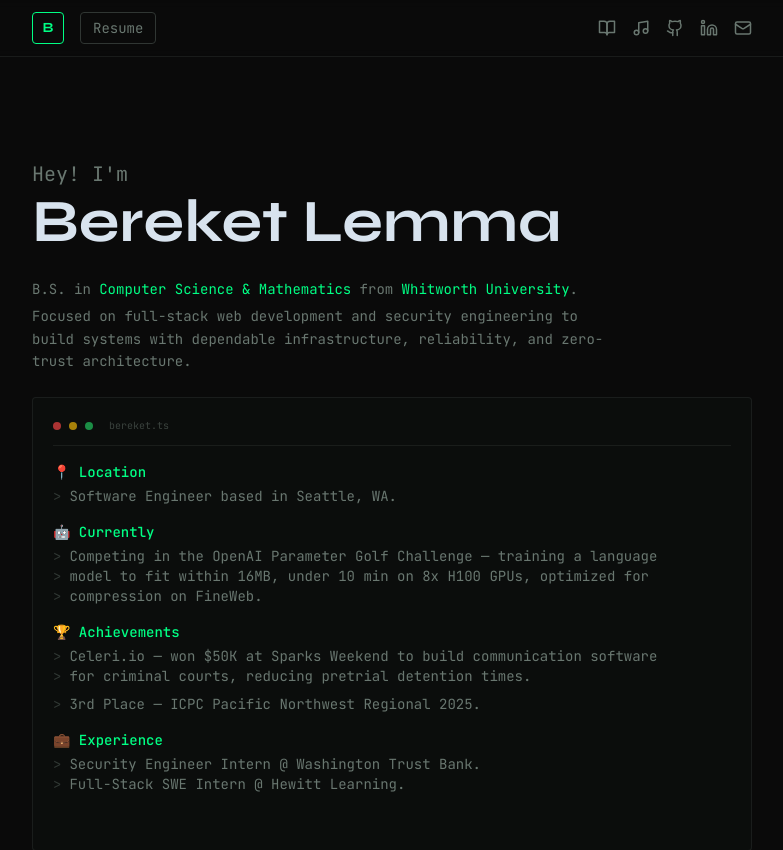
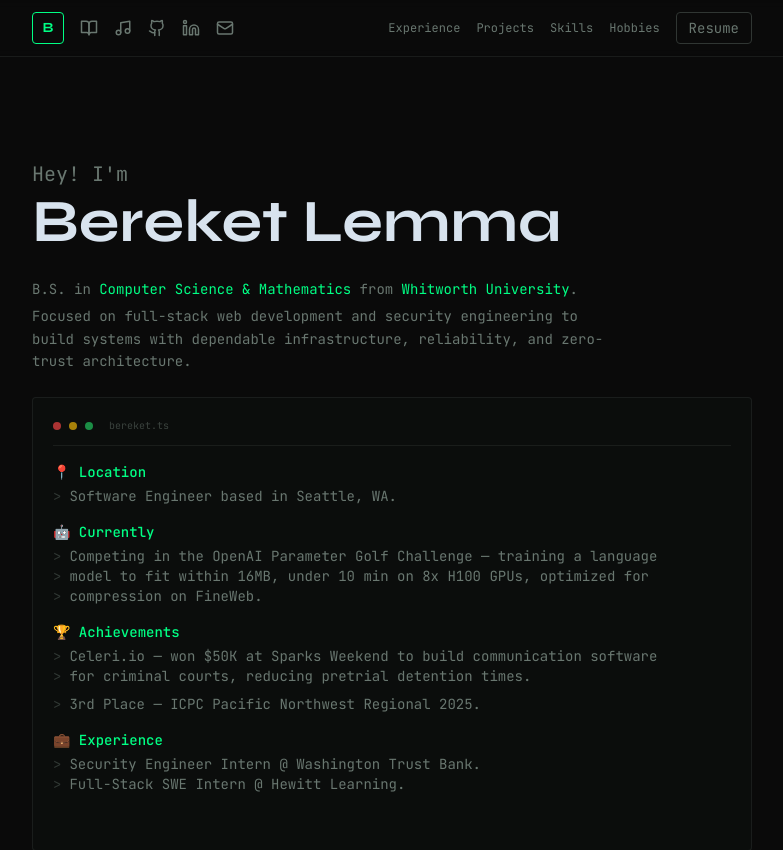
Before and after one commit to bereketlemma/bereket-portfolio, a Next.js app: page / in a window 1280 px wide. Shown: the top 850 px of the page, without its empty margins (248-1031 px from the left). Built offline with nearby package versions, Linux system fonts and the light colour scheme.

Commit message:
refactor: navbar layout - icons left, section links + resume right, blog active indicator

```diff
--- a/app/home/_components/navbar.tsx
+++ b/app/home/_components/navbar.tsx
@@ -1,14 +1,18 @@
 "use client"
 
 import Link from "next/link"
-import { Github, Linkedin, Mail, BookOpen, Music } from "lucide-react"
+import { usePathname } from "next/navigation"
+import { Github, Linkedin, Mail, BookOpen, Music, FileText } from "lucide-react"
 
 export default function Navbar() {
+  const pathname = usePathname()
+  const isBlog = pathname.startsWith("/blog")
+
   return (
     <nav className="fixed top-0 left-0 right-0 z-50 border-b border-border/40 bg-background/80 backdrop-blur-sm">
       <div className="mx-auto flex h-14 max-w-3xl items-center justify-between px-6">
 
-        {/* Left: B logo + Resume */}
+        {/* Left: B logo + icons */}
         <div className="flex items-center gap-4">
           <div className="group relative">
             <Link href="/" className="flex h-8 w-8 items-center justify-center rounded border border-accent font-syne text-sm font-bold text-accent hover:bg-accent hover:text-background transition-all">
@@ -20,25 +24,12 @@ export default function Navbar() {
           </div>
 
           <div className="group relative">
-            <Link
-              href="/assets/Bereket_Lemma_Resume.pdf"
-              target="_blank"
-              className="rounded border border-border px-3 py-1.5 font-mono text-sm text-muted-foreground hover:border-accent hover:text-accent transition-all"
-            >
-              Resume
-            </Link>
-            <span className="absolute -bottom-8 left-1/2 -translate-x-1/2 rounded bg-surface px-2 py-1 font-mono text-xs text-muted-foreground opacity-0 group-hover:opacity-100 transition-opacity whitespace-nowrap border border-border/40">
-              view resume
-            </span>
-          </div>
-        </div>
-
-        {/* Right: social icons + blog */}
-        <div className="flex items-center gap-4">
-          <div className="group relative">
-            <Link href="/blog" className="text-muted-foreground hover:text-accent transition-colors">
+            <Link href="/blog" className={`transition-colors ${isBlog ? "text-accent" : "text-muted-foreground hover:text-accent"}`}>
               <BookOpen size={18} />
             </Link>
+            {isBlog && (
+              <span className="absolute -top-1 -right-1 h-2 w-2 rounded-full bg-green-400" />
+            )}
             <span className="absolute -bottom-8 left-1/2 -translate-x-1/2 rounded bg-surface px-2 py-1 font-mono text-xs text-muted-foreground opacity-0 group-hover:opacity-100 transition-opacity whitespace-nowrap border border-border/40">
               Blog
             </span>
@@ -81,6 +72,35 @@ export default function Navbar() {
           </div>
         </div>
 
+        {/* Right: section links + Resume */}
+        <div className="flex items-center gap-4">
+          <Link href="#experience" className="hidden md:block font-mono text-xs text-muted-foreground hover:text-accent transition-colors">
+            Experience
+          </Link>
+          <Link href="#projects" className="hidden md:block font-mono text-xs text-muted-foreground hover:text-accent transition-colors">
+            Projects
+          </Link>
+          <Link href="#skills" className="hidden md:block font-mono text-xs text-muted-foreground hover:text-accent transition-colors">
+            Skills
+          </Link>
+          <Link href="#hobbies" className="hidden md:block font-mono text-xs text-muted-foreground hover:text-accent transition-colors">
+            Hobbies
+          </Link>
+
+          <div className="group relative">
+            <Link
+              href="/assets/Bereket_Lemma_Resume.pdf"
+              target="_blank"
+              className="rounded border border-border px-3 py-1.5 font-mono text-sm text-muted-foreground hover:border-accent hover:text-accent transition-all"
+            >
+              Resume
+            </Link>
+            <span className="absolute -bottom-8 left-1/2 -translate-x-1/2 rounded bg-surface px-2 py-1 font-mono text-xs text-muted-foreground opacity-0 group-hover:opacity-100 transition-opacity whitespace-nowrap border border-border/40">
+              view resume
+            </span>
+          </div>
+        </div>
+
       </div>
     </nav>
   )
```
